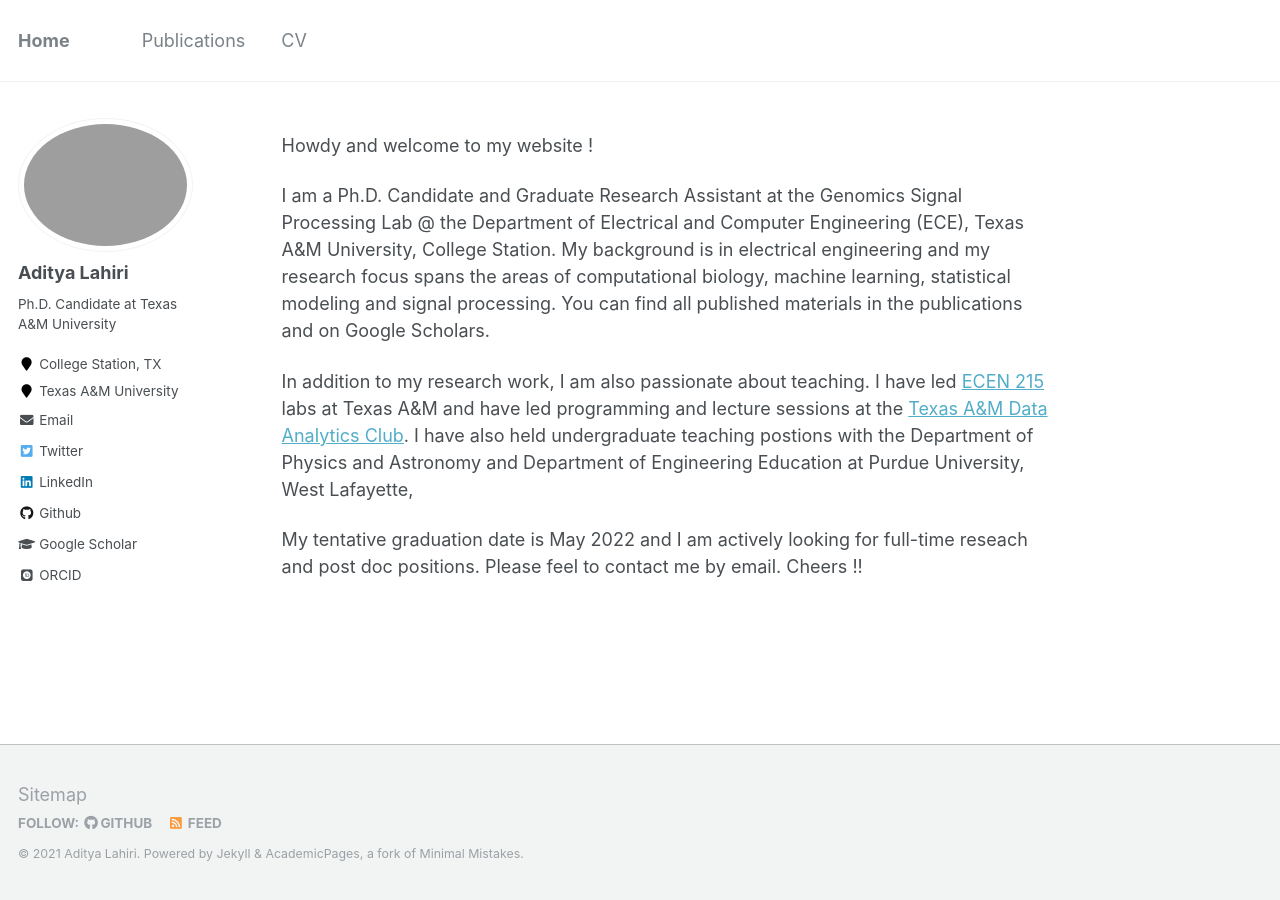
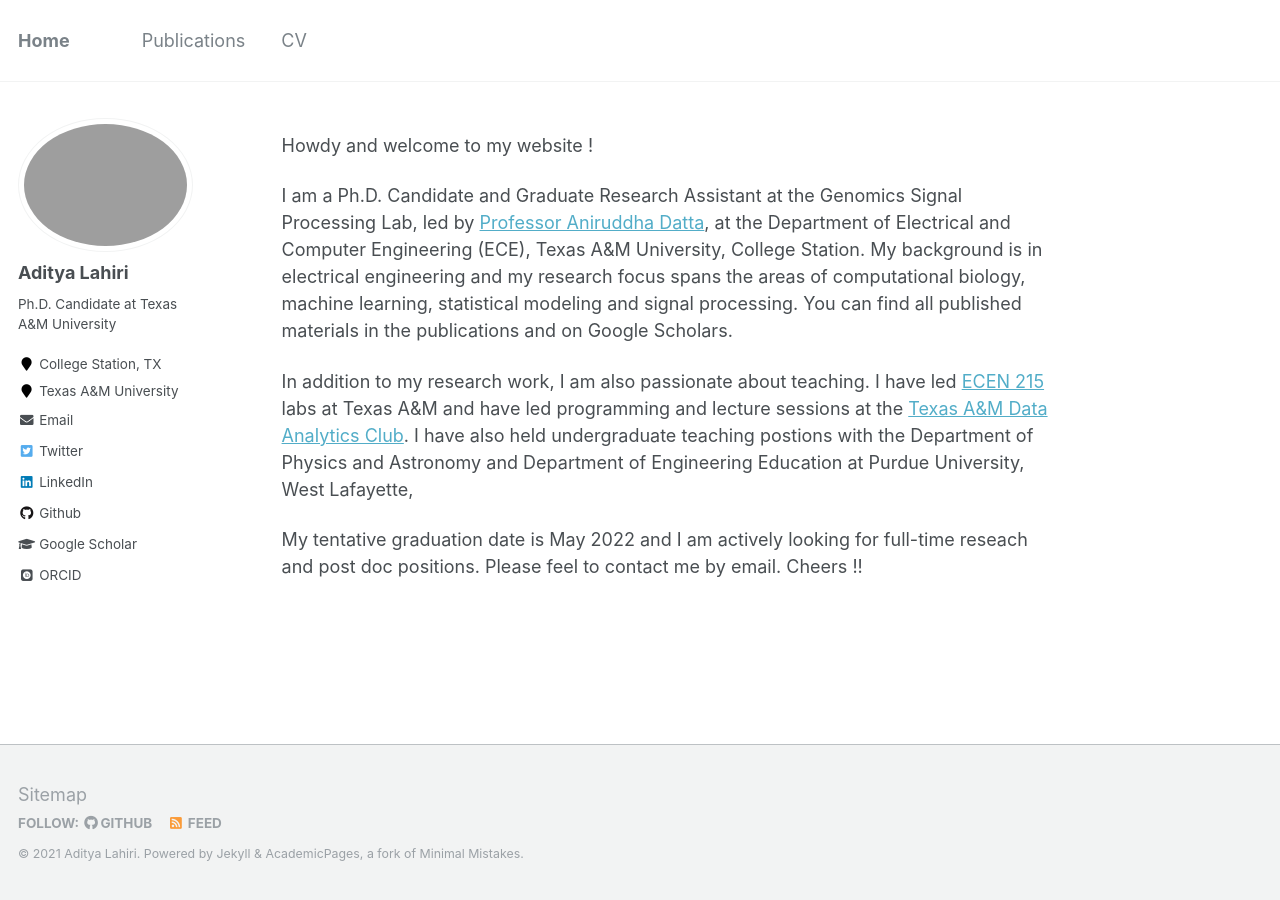
Before and after one commit to adilahiri/lahiri.github.io, a Jekyll site: the page built from _pages/about.md, in a window 1280 px wide. Built offline with Jekyll 4.4.1, drawn with Linux system fonts in a browser that asks for light colours; some web fonts are replaced.

Commit message:
Update about.md

```diff
--- a/_pages/about.md
+++ b/_pages/about.md
@@ -10,7 +10,7 @@ redirect_from:
 
 Howdy and welcome to my website !
 
-I am a Ph.D. Candidate and Graduate Research Assistant at the Genomics Signal Processing Lab @ the Department of Electrical and Computer Engineering (ECE), Texas A&M University, College Station. My background is in electrical engineering and my research focus spans the areas of computational biology, machine learning, statistical modeling and signal processing. You can find all published materials in the publications and on Google Scholars.
+I am a Ph.D. Candidate and Graduate Research Assistant at the Genomics Signal Processing Lab, led by [Professor Aniruddha Datta](https://engineering.tamu.edu/electrical/profiles/adatta.html), at the Department of Electrical and Computer Engineering (ECE), Texas A&M University, College Station. My background is in electrical engineering and my research focus spans the areas of computational biology, machine learning, statistical modeling and signal processing. You can find all published materials in the publications and on Google Scholars.
 
 In addition to my research work, I am also passionate about teaching. I have led [ECEN 215](https://catalog.tamu.edu/undergraduate/course-descriptions/ecen/) labs at Texas A&M and have led programming and lecture sessions at the [Texas A&M Data Analytics Club](https://tamuanalytics.com/). I have also held undergraduate teaching postions with the Department of Physics and Astronomy and Department of Engineering Education at Purdue University, West Lafayette,
 
```
